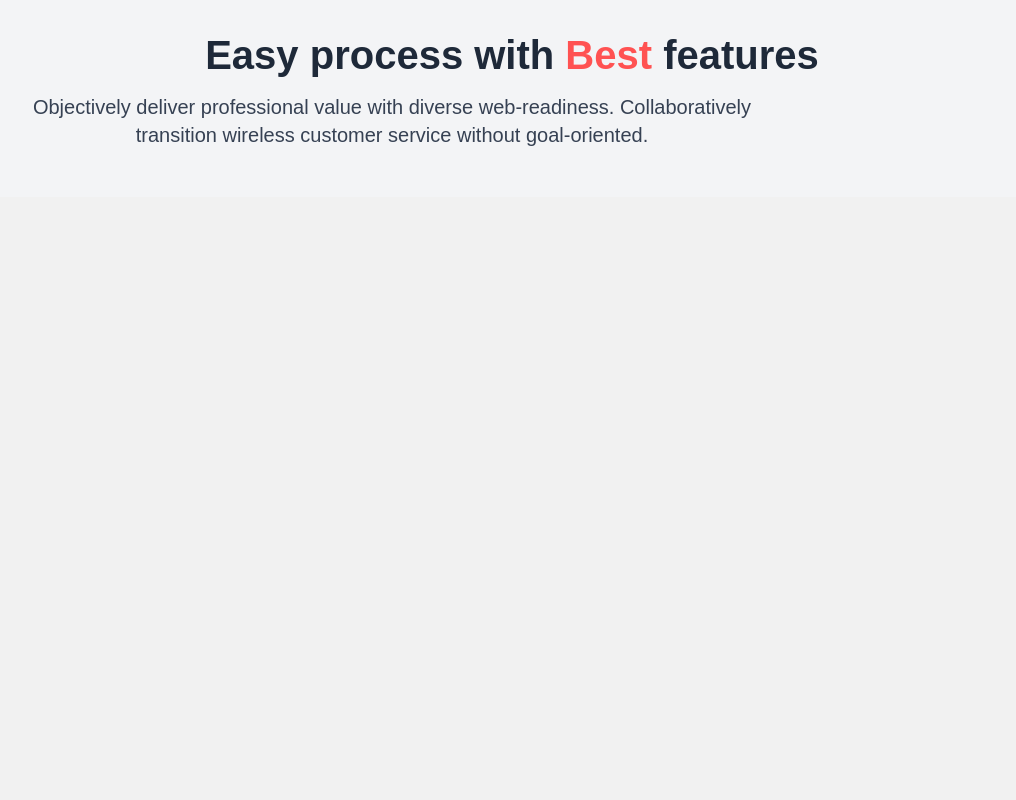
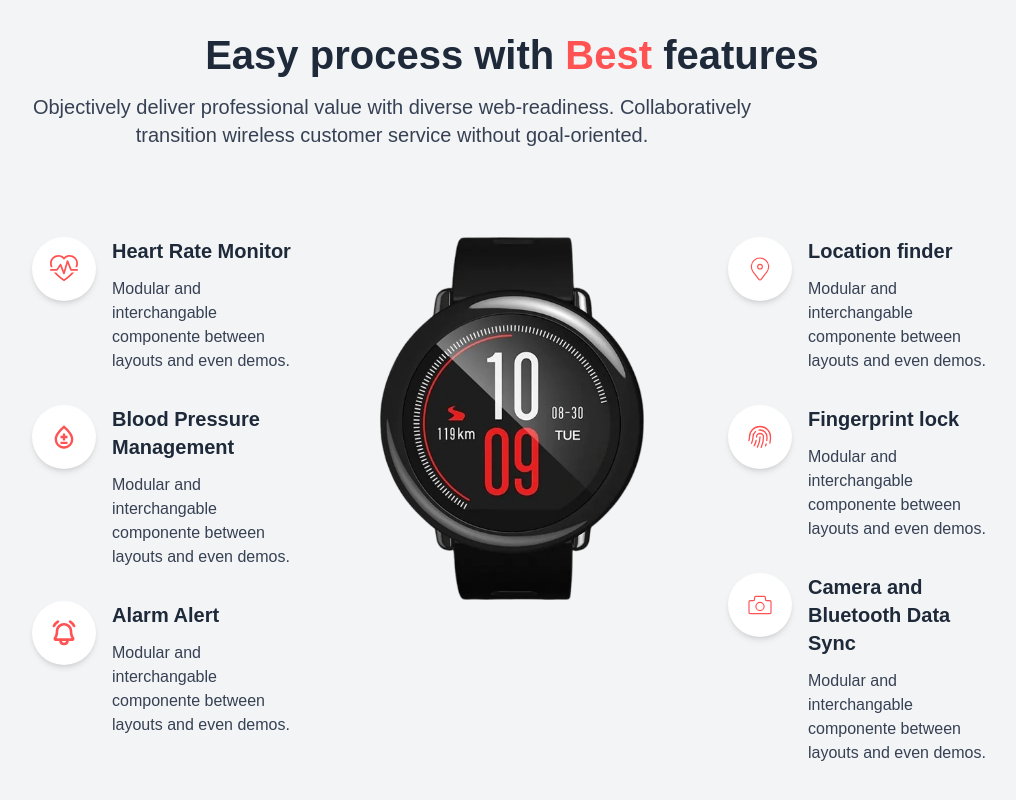
Before and after one commit to farzanacoder/prolex, a Next.js app: page / in a window 1280 px wide. Shown: the part 1544-2344 px from the top of the page, without its empty margins (128-1144 px from the left). Before the commit the page ends 1741 px from the top, so only its background shows below. Built offline with nearby package versions, Linux system fonts and the light colour scheme.

Commit message:
BestFeature done

```diff
--- a/components/BestFeture.jsx
+++ b/components/BestFeture.jsx
@@ -1,4 +1,15 @@
 import React from 'react'
+import { BsHeartPulse } from "react-icons/bs";
+import { MdOutlineBloodtype } from "react-icons/md";
+import { PiBellRingingBold } from "react-icons/pi";
+import { CiLocationOn } from "react-icons/ci";
+import { PiFingerprintLight } from "react-icons/pi";
+import { CiCamera } from "react-icons/ci";
+
+
+import BestItem from './BestItem';
+import Image from 'next/image';
+
 
 export default function BestFeture() {
   return (
@@ -6,6 +17,25 @@ export default function BestFeture() {
         <div className='container'>
             <h1 className='text-center hd'>Easy process with <span>Best</span> features</h1>
             <p className='text-center text-xl my-2 w-[75%] text-gray-700'>Objectively deliver professional value with diverse web-readiness. Collaboratively transition wireless customer service without goal-oriented.</p>
+
+
+            <div className='grid grid-cols-3 pt-20'>
+                <div className='flex flex-col gap-8 pr-14'>
+                    <BestItem icon={<BsHeartPulse size={28} className="text-primary" />} text='Heart Rate Monitor' subtext='Modular and interchangable componente between layouts and even demos.'/>
+                    <BestItem icon={<MdOutlineBloodtype size={28} className="text-primary" />} text='Blood Pressure Management' subtext='Modular and interchangable componente between layouts and even demos.'/>
+                    <BestItem icon={<PiBellRingingBold size={28} className="text-primary" />} text='Alarm Alert' subtext='Modular and interchangable componente between layouts and even demos.'/>
+                </div>
+
+                 <div className='flex flex-col text-center'>
+                    <Image src='/Watch2.png' alt='img' width={400} height={300}/>
+                 </div>
+
+                 <div className='flex flex-col gap-8 pl-14'>
+                    <BestItem icon={<CiLocationOn size={28} className="text-primary" />} text='Location finder' subtext='Modular and interchangable componente between layouts and even demos.'/>
+                    <BestItem icon={<PiFingerprintLight size={28} className="text-primary" />} text='Fingerprint lock' subtext='Modular and interchangable componente between layouts and even demos.'/>
+                    <BestItem icon={<CiCamera size={28} className="text-primary" />} text='Camera and Bluetooth Data Sync' subtext='Modular and interchangable componente between layouts and even demos.'/>
+                </div>
+            </div>
         </div>
     </section>
   )
--- /dev/null
+++ b/components/BestItem.jsx
@@ -0,0 +1,22 @@
+import React from "react";
+
+export default function BestItem({icon , text , subtext}) {
+  return (
+    <div className="flex gap-4">
+      <div className="">
+        <span className="flex items-center justify-center h-16 w-16 rounded-full shadow-md bg-white">
+            {icon}
+        </span>
+      </div>
+
+      <div className="flex flex-col gap-3">
+        <h3 className="text-xl font-semibold text-gray-800">
+          {text}
+        </h3>
+        <p className="text-base text-gray-700">
+            {subtext}
+       </p>
+      </div>
+    </div>
+  );
+}
```
Also changed, not shown: public/Watch2.png, public/Watch3.png (added).
